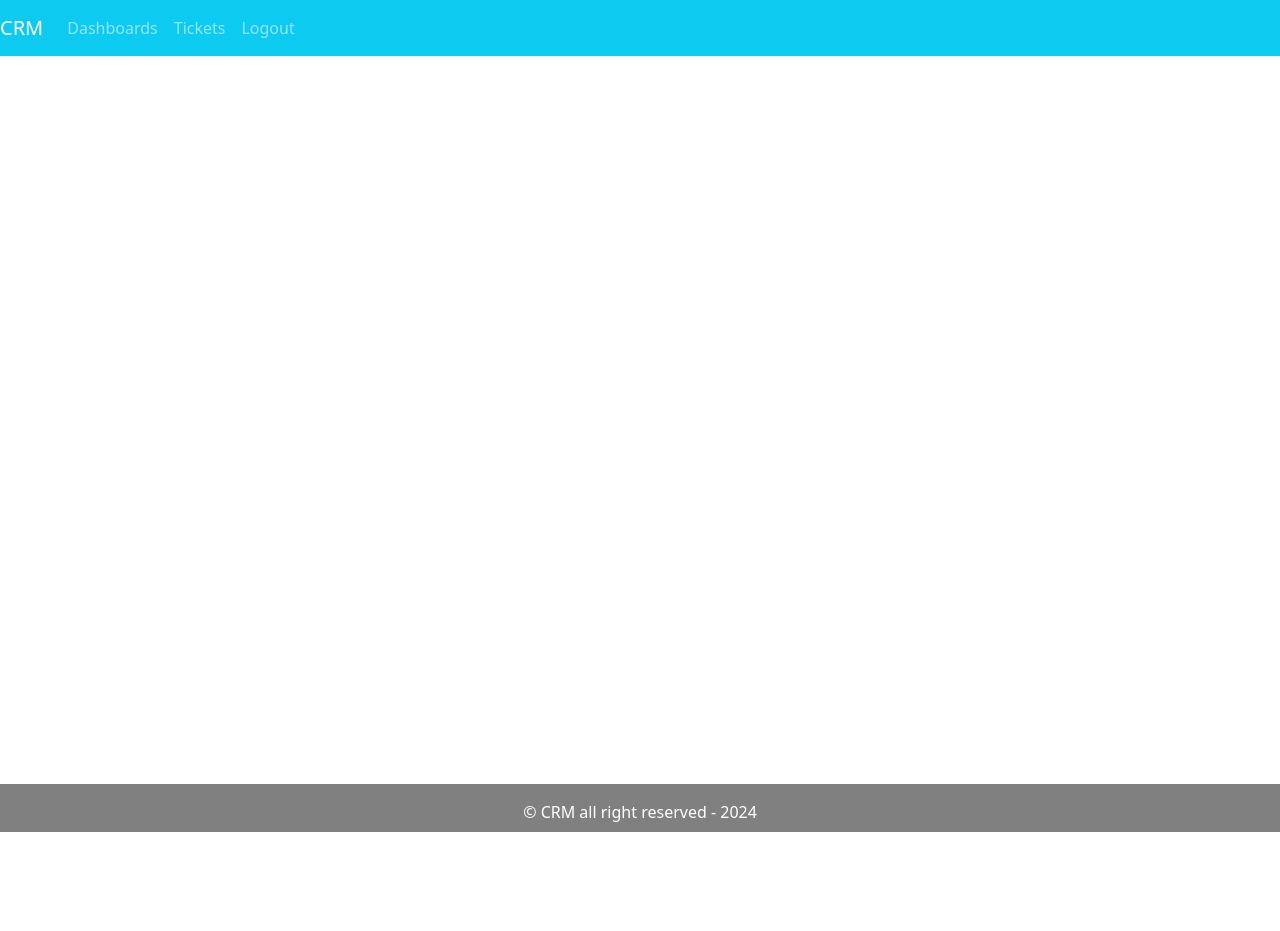
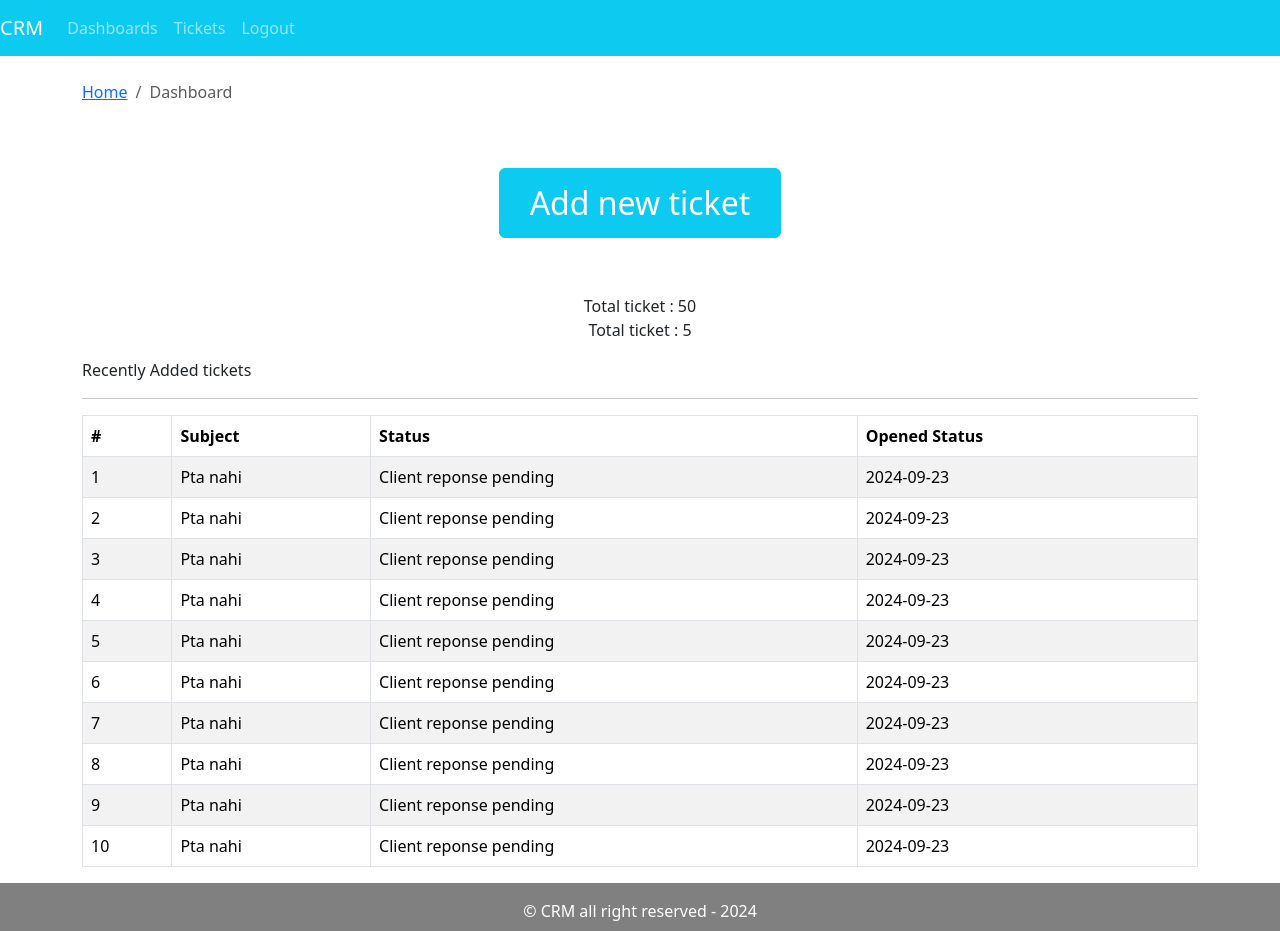
Before and after one commit to Arghadeep156/crm-frontend, a React (Create React App) app: page / in a window 1280 px wide. Before the commit the page ends 832 px from the top, so only its background shows below. Built offline with nearby package versions, Linux system fonts and the light colour scheme.

Commit message:
breadcrumb and dashboard added

```diff
--- a/src/App.js
+++ b/src/App.js
@@ -1,11 +1,14 @@
 import "./App.css";
 import Entrypage from "./page/entry/Entrypage";
 import DefaultLayout from "./layout/DefaultLayout";
+import Dashboard from "./page/entry/dashboard/Dashboard";
 
 function App() {
   return (
     <div className="App">
-      <DefaultLayout>{Entrypage}</DefaultLayout>
+      <DefaultLayout>
+        <Dashboard />
+      </DefaultLayout>
     </div>
   );
 }
--- /dev/null
+++ b/src/assets/dummy-tickets.json
@@ -0,0 +1,52 @@
+[
+  {
+    "id": 1,
+    "status": "Client reponse pending",
+    "addedAt": "2024-09-23"
+  },
+  {
+    "id": 2,
+    "status": "Client reponse pending",
+    "addedAt": "2024-09-23"
+  },
+  {
+    "id": 3,
+    "status": "Client reponse pending",
+    "addedAt": "2024-09-23"
+  },
+  {
+    "id": 4,
+    "status": "Client reponse pending",
+    "addedAt": "2024-09-23"
+  },
+  {
+    "id": 5,
+    "status": "Client reponse pending",
+    "addedAt": "2024-09-23"
+  },
+  {
+    "id": 6,
+    "status": "Client reponse pending",
+    "addedAt": "2024-09-23"
+  },
+  {
+    "id": 7,
+    "status": "Client reponse pending",
+    "addedAt": "2024-09-23"
+  },
+  {
+    "id": 8,
+    "status": "Client reponse pending",
+    "addedAt": "2024-09-23"
+  },
+  {
+    "id": 9,
+    "status": "Client reponse pending",
+    "addedAt": "2024-09-23"
+  },
+  {
+    "id": 10,
+    "status": "Client reponse pending",
+    "addedAt": "2024-09-23"
+  }
+]
--- /dev/null
+++ b/src/components/breadcrumb/BreadCrumb.js
@@ -0,0 +1,11 @@
+import React from "react";
+import { Breadcrumb } from "react-bootstrap";
+
+export default function BreadCrumb({ page }) {
+  return (
+    <Breadcrumb>
+      <Breadcrumb.Item href="#">Home</Breadcrumb.Item>
+      <Breadcrumb.Item active>{page}</Breadcrumb.Item>
+    </Breadcrumb>
+  );
+}
--- /dev/null
+++ b/src/components/tickettable/TicketTable.js
@@ -0,0 +1,39 @@
+import React from "react";
+import { Table } from "react-bootstrap";
+
+export default function TicketTable({ tickets }) {
+  return (
+    <div>
+      <Table striped bordered hover>
+        <thead>
+          <tr>
+            <th>#</th>
+            <th>Subject</th>
+            <th>Status</th>
+            <th>Opened Status</th>
+          </tr>
+        </thead>
+        <tbody>
+          {tickets.length ? (
+            tickets.map((ele) => {
+              return (
+                <tr>
+                  <td>{ele.id}</td>
+                  <td>Pta nahi</td>
+                  <td>{ele.status}</td>
+                  <td>{ele.addedAt}</td>
+                </tr>
+              );
+            })
+          ) : (
+            <tr>
+              <td colSpan="4" className="text-center">
+                No ticket to display{" "}
+              </td>
+            </tr>
+          )}
+        </tbody>
+      </Table>
+    </div>
+  );
+}
--- a/src/layout/DefaultLayout.js
+++ b/src/layout/DefaultLayout.js
@@ -6,7 +6,7 @@
   return (
     <div>
       <div className="default-layout">
-        <header className="header">
+        <header className="header mb-2">
           <HeaderComponent />
         </header>
         <main className="main">{children}</main>
--- a/src/layout/partials/HeaderComponent.js
+++ b/src/layout/partials/HeaderComponent.js
@@ -7,7 +7,7 @@
       <Navbar.Brand>CRM</Navbar.Brand>
       <Navbar.Toggle aria-controls="basic-navbar-nav" />
       <Navbar.Collapse id="basic-navbar-nav">
-        <Nav classname="ml-auto">
+        <Nav className="ml-auto">
           <Nav.Link>Dashboards</Nav.Link>
           <Nav.Link>Tickets</Nav.Link>
           <Nav.Link>Logout</Nav.Link>
--- /dev/null
+++ b/src/page/entry/dashboard/Dashboard.js
@@ -0,0 +1,42 @@
+import React from "react";
+import { Container, Row, Col, Button } from "react-bootstrap";
+import TicketTable from "../../../components/tickettable/TicketTable";
+import tickets from "../../../assets/dummy-tickets.json";
+import BreadCrumb from "../../../components/breadcrumb/BreadCrumb";
+
+export default function Dashboard() {
+  return (
+    <Container>
+      <Row>
+        <Col>
+          <BreadCrumb page="Dashboard" />
+        </Col>
+      </Row>
+      <Row>
+        <Col className="text-center mt-5 mb-2">
+          <Button
+            variant="info"
+            style={{ fontSize: "2rem", padding: "10px 30px", color: "white" }}
+          >
+            Add new ticket
+          </Button>
+        </Col>
+      </Row>
+      <Row>
+        <Col className="text-center mt-5 mb-2">
+          <div>Total ticket : 50</div>
+          <div>Total ticket : 5</div>
+        </Col>
+      </Row>
+      <Row>
+        <Col className="mt-2">Recently Added tickets</Col>
+      </Row>
+      <hr />
+      <Row>
+        <Col className="recent-ticket">
+          <TicketTable tickets={tickets} />
+        </Col>
+      </Row>
+    </Container>
+  );
+}
```
